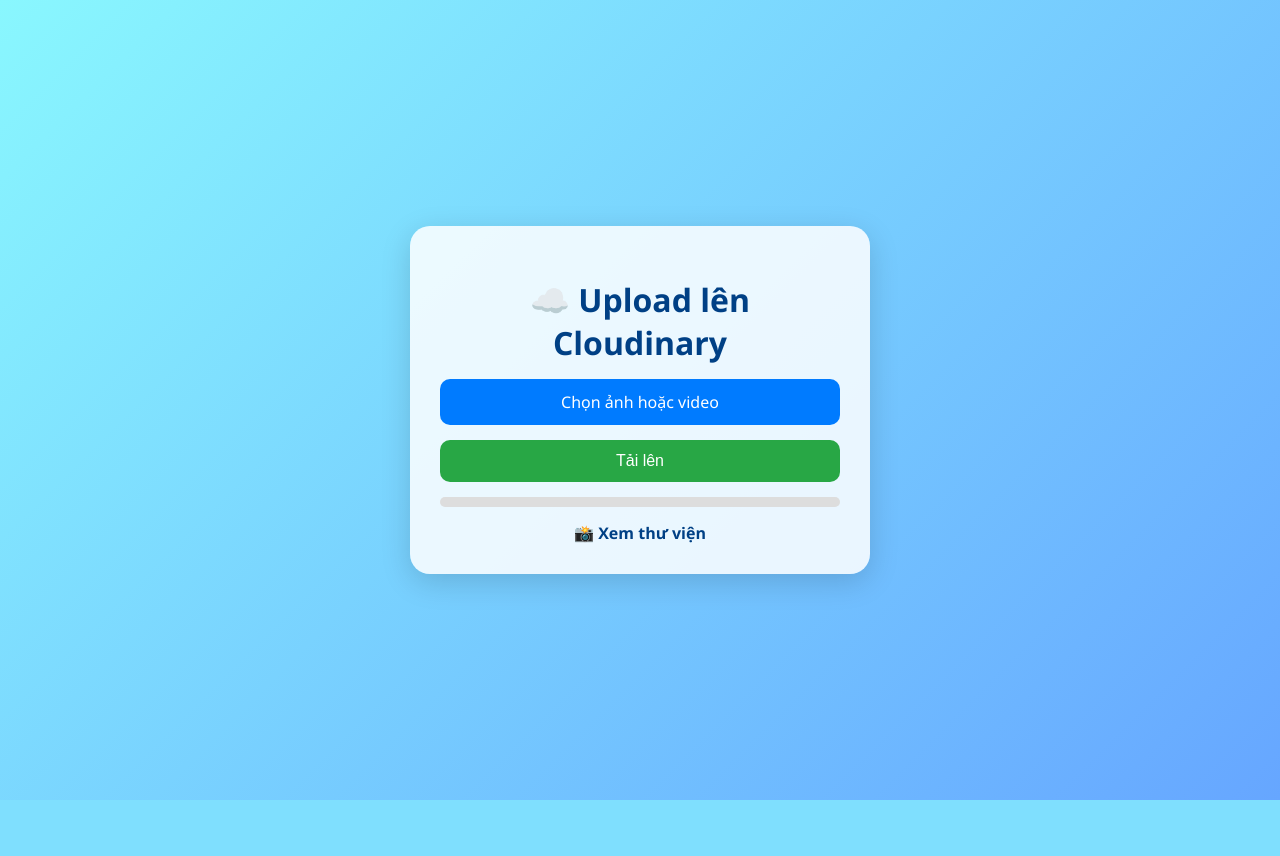
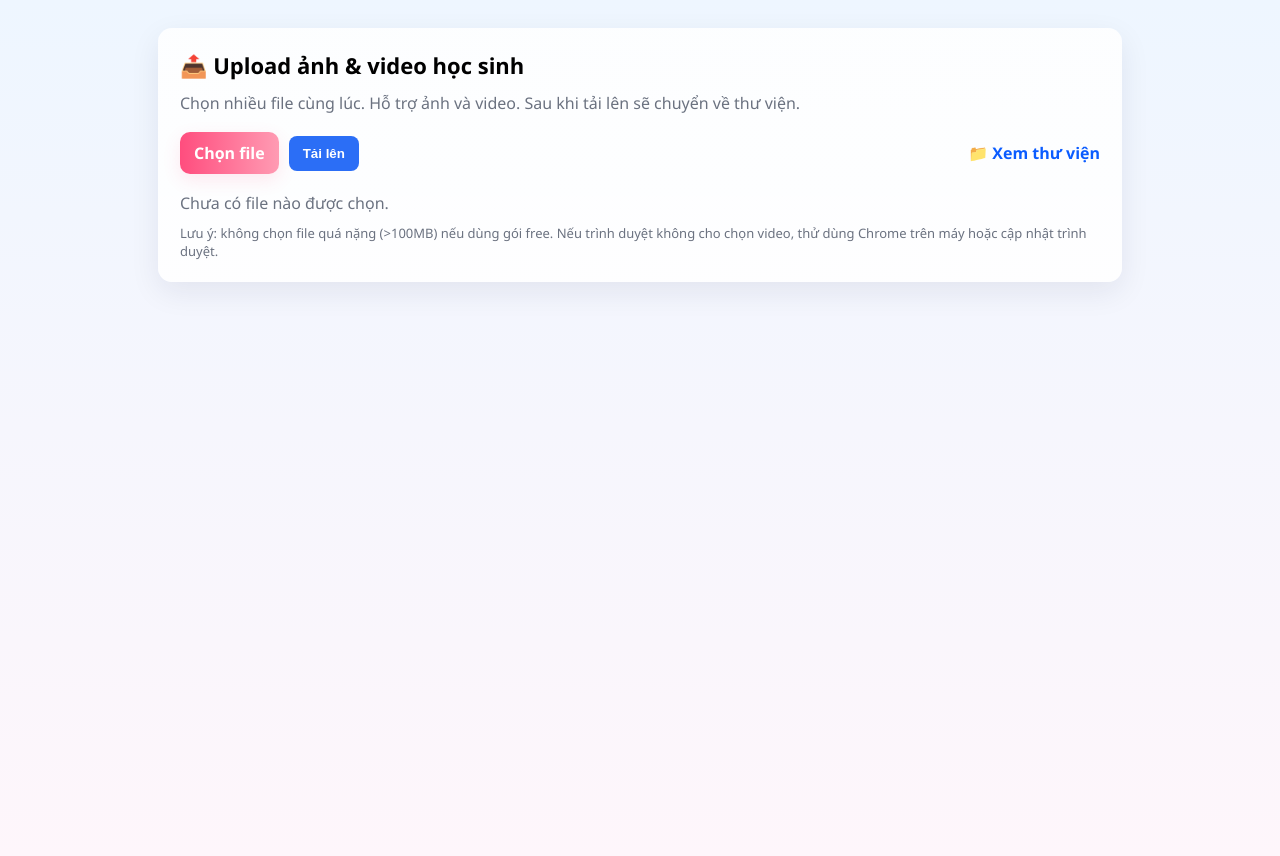
Before and after one commit to billhaha1947/flask-update, a Flask app: page / in a window 1280 px wide. Before the commit the page ends 800 px from the top, so only its background shows below. Run offline with Flask 3, Linux system fonts and the light colour scheme.

Commit message:
Update index.html

```diff
--- a/templates/index.html
+++ b/templates/index.html
@@ -1,191 +1,270 @@
 <!DOCTYPE html>
 <html lang="vi">
 <head>
-    <meta charset="UTF-8">
-    <meta name="viewport" content="width=device-width, initial-scale=1.0">
-    <title>Tải lên Cloudinary</title>
+<meta charset="utf-8" />
+<meta name="viewport" content="width=device-width,initial-scale=1" />
+<title>📤 Upload ảnh & video</title>
 <style>
+  :root {
+    --accent: #ff4d7e;
+    --accent-2: #6ea8fe;
+    --bg: #f3f7ff;
+    --card: #fff;
+    --muted: #6b7280;
+  }
   body {
-            font-family: 'Segoe UI', sans-serif;
-            background: linear-gradient(135deg, #89f7fe, #66a6ff);
-            display: flex;
-            flex-direction: column;
-            align-items: center;
-            justify-content: center;
-            min-height: 100vh;
-            margin: 0;
-            color: #333;
+    margin:0;
+    font-family: "Segoe UI", Roboto, Arial;
+    background: linear-gradient(180deg,#eef6ff 0%, #fef6fb 100%);
+    min-height:100vh;
+    display:flex;
+    align-items:flex-start;
+    justify-content:center;
+    padding:28px 12px;
+  }
+  .wrap {
+    width:100%;
+    max-width:920px;
+    background: linear-gradient(180deg, rgba(255,255,255,0.85), rgba(255,255,255,0.9));
+    box-shadow: 0 10px 30px rgba(20,30,60,0.08);
+    border-radius:14px;
+    padding:22px;
+  }
+  h1 {
+    margin:0 0 12px 0;
+    font-size:22px;
+    display:flex; gap:10px; align-items:center;
+  }
+  p.lead { margin: 6px 0 18px; color:var(--muted); }
+
+  .controls {
+    display:flex;
+    gap:10px;
+    flex-wrap:wrap;
+    align-items:center;
+    margin-bottom:16px;
   }
 
-        h1 {
-            margin-bottom: 15px;
-            color: #004085;
+  .file-btn {
+    display:inline-block;
+    background: linear-gradient(90deg,var(--accent), #ff9bb3);
+    color:white;
+    padding:10px 14px;
+    border-radius:10px;
+    cursor:pointer;
+    box-shadow: 0 6px 18px rgba(255,77,126,0.12);
+    font-weight:600;
+    text-decoration:none;
+  }
+  .file-list {
+    display:flex;
+    gap:10px;
+    flex-wrap:wrap;
+    align-items:center;
   }
 
-        .upload-box {
-            background: rgba(255, 255, 255, 0.85);
-            padding: 30px;
-            border-radius: 20px;
-            box-shadow: 0 8px 30px rgba(0,0,0,0.15);
-            width: 90%;
-            max-width: 400px;
-            text-align: center;
+  .btn {
+    background:#2b6ef6;
+    color:white;
+    padding:10px 14px;
+    border-radius:8px;
+    border:none;
+    cursor:pointer;
+    font-weight:600;
   }
 
-        input[type="file"] {
-            display: none;
-        }
+  input[type="file"] { display:none; }
 
-        label {
-            display: block;
-            background: #007bff;
-            color: white;
-            padding: 12px;
-            border-radius: 10px;
-            cursor: pointer;
-            transition: 0.2s;
-            margin-bottom: 15px;
-        }
-
-        label:hover {
-            background: #0056b3;
+  .preview-grid {
+    display:grid;
+    grid-template-columns: repeat(auto-fill,minmax(150px,1fr));
+    gap:12px;
+    margin-top:18px;
   }
 
   .preview {
-            display: flex;
-            flex-wrap: wrap;
-            gap: 10px;
-            justify-content: center;
-            margin-top: 10px;
+    background:var(--card);
+    border-radius:12px;
+    padding:8px;
+    box-shadow:0 6px 14px rgba(20,30,60,0.04);
+    display:flex;
+    flex-direction:column;
+    gap:8px;
+    align-items:center;
   }
 
-        .preview img, .preview video {
-            width: 100px;
-            height: 100px;
-            border-radius: 10px;
-            object-fit: cover;
-            box-shadow: 0 2px 6px rgba(0,0,0,0.2);
+  .thumb {
+    width:100%;
+    height:110px;
+    border-radius:8px;
+    background:#f0f4ff;
+    display:flex;
+    align-items:center;
+    justify-content:center;
+    overflow:hidden;
   }
 
-        button {
-            background: #28a745;
-            color: white;
-            border: none;
-            padding: 12px;
-            border-radius: 10px;
-            cursor: pointer;
-            width: 100%;
-            font-size: 16px;
-            transition: 0.2s;
+  .thumb img, .thumb video {
+    width:100%;
+    height:100%;
+    object-fit:cover;
   }
 
-        button:hover {
-            background: #1e7e34;
+  .meta {
+    width:100%;
+    display:flex;
+    justify-content:space-between;
+    align-items:center;
+    gap:8px;
+    font-size:13px;
+    color:var(--muted);
   }
 
   .progress {
-            width: 100%;
-            background: #ddd;
-            border-radius: 10px;
-            overflow: hidden;
-            height: 10px;
-            margin-top: 15px;
+    width:100%;
+    height:8px;
+    background:#eee;
+    border-radius:6px;
+    overflow:hidden;
+  }
+  .bar {
+    height:100%;
+    width:0%;
+    background: linear-gradient(90deg,var(--accent-2),var(--accent));
+    transition: width .25s linear;
   }
 
-        .progress-bar {
-            width: 0%;
-            height: 100%;
-            background: #28a745;
-            transition: width 0.3s;
+  .note { color:var(--muted); font-size:13px; margin-top:10px; }
+
+  .nav {
+    display:flex; justify-content:flex-end; gap:8px; margin-top:12px;
   }
 
-        .link {
-            margin-top: 15px;
-        }
-
-        a {
-            color: #004085;
-            text-decoration: none;
-            font-weight: bold;
-        }
-
-        a:hover {
-            text-decoration: underline;
+  a.link {
+    text-decoration:none; color:#0b5cff; font-weight:600;
   }
 </style>
 </head>
 <body>
-    <div class="upload-box">
-        <h1>☁️ Upload lên Cloudinary</h1>
-        <form id="uploadForm" action="/upload" method="POST" enctype="multipart/form-data">
-            <label for="files">Chọn ảnh hoặc video</label>
-            <input id="files" type="file" name="files[]" multiple accept="image/*,video/*">
-            <div class="preview" id="preview"></div>
-            <button type="submit">Tải lên</button>
-            <div class="progress"><div class="progress-bar" id="progressBar"></div></div>
-        </form>
-        <div class="link">
-            <a href="/gallery">📸 Xem thư viện</a>
+  <div class="wrap">
+    <h1>📤 Upload ảnh & video học sinh</h1>
+    <p class="lead">Chọn nhiều file cùng lúc. Hỗ trợ ảnh và video. Sau khi tải lên sẽ chuyển về thư viện.</p>
+
+    <div class="controls">
+      <label class="file-btn" id="chooseBtn">Chọn file</label>
+      <input id="fileInput" type="file" name="files[]" multiple accept="image/*,video/*">
+
+      <button class="btn" id="startUpload">Tải lên</button>
+
+      <div style="flex:1"></div>
+
+      <a class="link" href="/gallery">📁 Xem thư viện</a>
     </div>
+
+    <div id="preview" class="preview-grid" aria-live="polite"></div>
+
+    <div class="note">Lưu ý: không chọn file quá nặng (>100MB) nếu dùng gói free. Nếu trình duyệt không cho chọn video, thử dùng Chrome trên máy hoặc cập nhật trình duyệt.</div>
   </div>
 
 <script>
-        const fileInput = document.getElementById('files');
+const fileInput = document.getElementById('fileInput');
+const chooseBtn = document.getElementById('chooseBtn');
 const preview = document.getElementById('preview');
-        const progressBar = document.getElementById('progressBar');
-        const form = document.getElementById('uploadForm');
+const startUpload = document.getElementById('startUpload');
 
-        // Hiển thị preview ảnh & video
-        fileInput.addEventListener('change', () => {
-            preview.innerHTML = '';
-            [...fileInput.files].forEach(file => {
-                const reader = new FileReader();
-                reader.onload = e => {
-                    let element;
-                    if (file.type.startsWith('image/')) {
-                        element = document.createElement('img');
-                        element.src = e.target.result;
-                    } else if (file.type.startsWith('video/')) {
-                        element = document.createElement('video');
-                        element.src = e.target.result;
-                        element.controls = true;
-                    }
-                    preview.appendChild(element);
-                };
-                reader.readAsDataURL(file);
-            });
+chooseBtn.addEventListener('click', ()=> fileInput.click());
+
+let filesSelected = [];
+
+fileInput.addEventListener('change', (e)=> {
+  filesSelected = Array.from(e.target.files || []);
+  renderPreviews();
 });
 
-        // Thanh tiến trình tải
-        form.addEventListener('submit', e => {
-            e.preventDefault();
-            const files = fileInput.files;
-            if (files.length === 0) {
+function renderPreviews(){
+  preview.innerHTML = '';
+  if(filesSelected.length === 0){
+    preview.innerHTML = `<div style="grid-column:1/-1;color:var(--muted)">Chưa có file nào được chọn.</div>`;
+    return;
+  }
+
+  filesSelected.forEach((f, idx) => {
+    const url = URL.createObjectURL(f);
+    const isVideo = f.type.startsWith('video/');
+    const card = document.createElement('div');
+    card.className = 'preview';
+    card.innerHTML = `
+      <div class="thumb">${ isVideo ? `<video muted src="${url}"></video>` : `<img src="${url}">` }</div>
+      <div class="meta">
+        <div style="min-width:0;flex:1;overflow:hidden;text-overflow:ellipsis;white-space:nowrap">${f.name}</div>
+        <div style="color:var(--muted);font-size:12px">${(f.size/1024/1024).toFixed(1)}MB</div>
+      </div>
+      <div class="progress" aria-hidden="true"><div class="bar" id="bar-${idx}"></div></div>
+    `;
+    preview.appendChild(card);
+  });
+}
+
+async function uploadFiles(){
+  if(filesSelected.length === 0){
     alert('Chưa chọn file nào!');
     return;
   }
 
+  startUpload.disabled = true;
+  startUpload.textContent = 'Đang tải...';
+
+  for(let i=0;i<filesSelected.length;i++){
+    const f = filesSelected[i];
+    await uploadSingle(f, i);
+  }
+
+  // xong -> chuyển trang thư viện
+  window.location.href = '/gallery';
+}
+
+function uploadSingle(file, idx){
+  return new Promise((resolve, reject) => {
+    const form = new FormData();
+    // server của mày chờ "files[]", nhưng để gửi từng file vẫn dùng same name
+    form.append('files[]', file);
+
     const xhr = new XMLHttpRequest();
-            const formData = new FormData(form);
-            xhr.open('POST', '/upload', true);
+    xhr.open('POST','/upload',true);
 
-            xhr.upload.addEventListener('progress', e => {
-                if (e.lengthComputable) {
-                    const percent = (e.loaded / e.total) * 100;
-                    progressBar.style.width = percent + '%';
-                }
-            });
-
-            xhr.onload = () => {
-                if (xhr.status === 200) {
-                    window.location.href = '/gallery';
-                } else {
-                    alert('Lỗi tải lên!');
+    xhr.upload.onprogress = (e) => {
+      if(e.lengthComputable){
+        const pct = Math.round(e.loaded / e.total * 100);
+        const bar = document.getElementById(`bar-${idx}`);
+        if(bar) bar.style.width = pct + '%';
       }
     };
 
-            xhr.send(formData);
+    xhr.onload = () => {
+      if(xhr.status >= 200 && xhr.status < 300){
+        resolve(xhr.responseText);
+      } else {
+        alert('Upload lỗi file: ' + file.name + ' — status ' + xhr.status);
+        resolve(null); // tiếp tục file khác
+      }
+    };
+
+    xhr.onerror = () => {
+      alert('Lỗi mạng khi upload ' + file.name);
+      resolve(null);
+    };
+
+    xhr.send(form);
   });
+}
+
+startUpload.addEventListener('click', uploadFiles);
+
+// keyboard accessibility: Enter on chooseBtn
+chooseBtn.addEventListener('keyup', (e)=> { if(e.key==='Enter') fileInput.click(); });
+
+// initial empty preview
+renderPreviews();
 </script>
 </body>
 </html>
```
Lines whose indentation alone changed are shown as unchanged.
